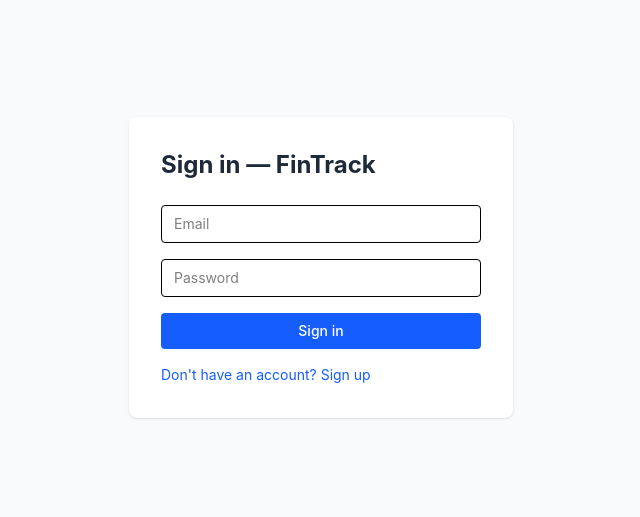
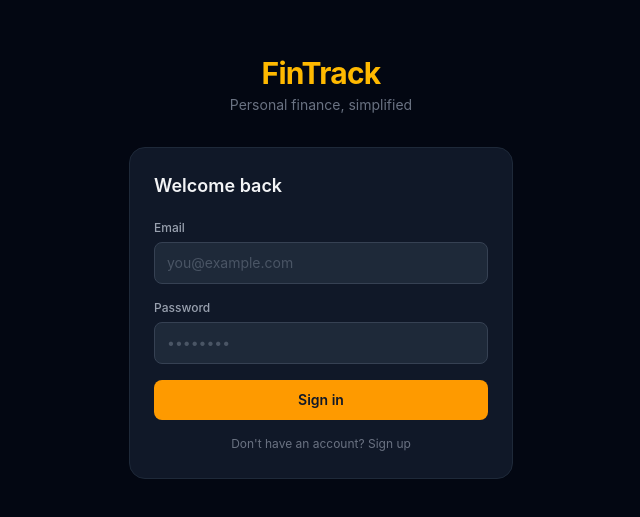
Before and after one commit to Akhil-xox/fintrack, a React app in the folder frontend/: page /login in a window 1280 px wide. Shown: the part 133-650 px from the top of the page, without its empty margins (319-959 px from the left). Built offline with nearby package versions, Linux system fonts and the light colour scheme; no server answers; the HTML template or start-up script is replaced by a standard one.

Commit message:
updated the login.jsx

```diff
--- a/frontend/src/pages/Login.jsx
+++ b/frontend/src/pages/Login.jsx
@@ -7,42 +7,63 @@
   const [password, setPassword] = useState('')
   const [isSignUp, setIsSignUp] = useState(false)
   const [error, setError] = useState('')
+  const [loading, setLoading] = useState(false)
   const navigate = useNavigate()
 
   async function handleSubmit(e) {
     e.preventDefault()
     setError('')
+    setLoading(true)
     const { error } = isSignUp
       ? await supabase.auth.signUp({ email, password })
       : await supabase.auth.signInWithPassword({ email, password })
-
+    setLoading(false)
     if (error) setError(error.message)
     else navigate('/')
   }
 
+  const inputClass = "w-full bg-gray-800 border border-gray-700 rounded-lg px-3 py-2.5 text-sm text-gray-100 placeholder-gray-600 focus:outline-none focus:border-amber-500 transition-colors"
+
   return (
-    <div className="min-h-screen flex items-center justify-center bg-gray-50">
-      <div className="bg-white p-8 rounded-lg shadow w-full max-w-sm">
-        <h1 className="text-2xl font-bold text-gray-800 mb-6">
-          {isSignUp ? 'Create account' : 'Sign in'} — FinTrack
-        </h1>
-        <form onSubmit={handleSubmit} className="space-y-4">
-          <input type="email" placeholder="Email" value={email}
-            onChange={e => setEmail(e.target.value)}
-            className="w-full border rounded px-3 py-2 text-sm" required />
-          <input type="password" placeholder="Password" value={password}
-            onChange={e => setPassword(e.target.value)}
-            className="w-full border rounded px-3 py-2 text-sm" required />
-          {error && <p className="text-red-500 text-sm">{error}</p>}
-          <button type="submit"
-            className="w-full bg-blue-600 text-white py-2 rounded text-sm font-medium hover:bg-blue-700">
-            {isSignUp ? 'Sign up' : 'Sign in'}
+    <div className="min-h-screen bg-gray-950 flex items-center justify-center px-4">
+      <div className="w-full max-w-sm">
+        <div className="text-center mb-8">
+          <h1 className="text-3xl font-bold text-amber-400 tracking-tight">FinTrack</h1>
+          <p className="text-gray-500 text-sm mt-1">Personal finance, simplified</p>
+        </div>
+
+        <div className="bg-gray-900 border border-gray-800 rounded-2xl p-6">
+          <h2 className="text-gray-100 font-semibold text-lg mb-5">
+            {isSignUp ? 'Create account' : 'Welcome back'}
+          </h2>
+
+          <form onSubmit={handleSubmit} className="space-y-4">
+            <div>
+              <label className="text-xs text-gray-400 font-medium block mb-1.5">Email</label>
+              <input type="email" value={email} onChange={e => setEmail(e.target.value)}
+                placeholder="you@example.com" required className={inputClass} />
+            </div>
+            <div>
+              <label className="text-xs text-gray-400 font-medium block mb-1.5">Password</label>
+              <input type="password" value={password} onChange={e => setPassword(e.target.value)}
+                placeholder="••••••••" required className={inputClass} />
+            </div>
+
+            {error && (
+              <p className="text-rose-400 text-xs bg-rose-400/10 px-3 py-2 rounded-lg">{error}</p>
+            )}
+
+            <button type="submit" disabled={loading}
+              className="w-full bg-amber-500 hover:bg-amber-400 text-gray-900 font-semibold py-2.5 rounded-lg text-sm transition-colors disabled:opacity-50">
+              {loading ? 'Please wait...' : isSignUp ? 'Create account' : 'Sign in'}
+            </button>
+          </form>
+
+          <button onClick={() => setIsSignUp(!isSignUp)}
+            className="mt-4 w-full text-center text-xs text-gray-500 hover:text-gray-300 transition-colors">
+            {isSignUp ? 'Already have an account? Sign in' : "Don't have an account? Sign up"}
           </button>
-        </form>
-        <button onClick={() => setIsSignUp(!isSignUp)}
-          className="mt-4 text-sm text-blue-600 hover:underline">
-          {isSignUp ? 'Already have an account? Sign in' : "Don't have an account? Sign up"}
-        </button>
+        </div>
       </div>
     </div>
   )
```
